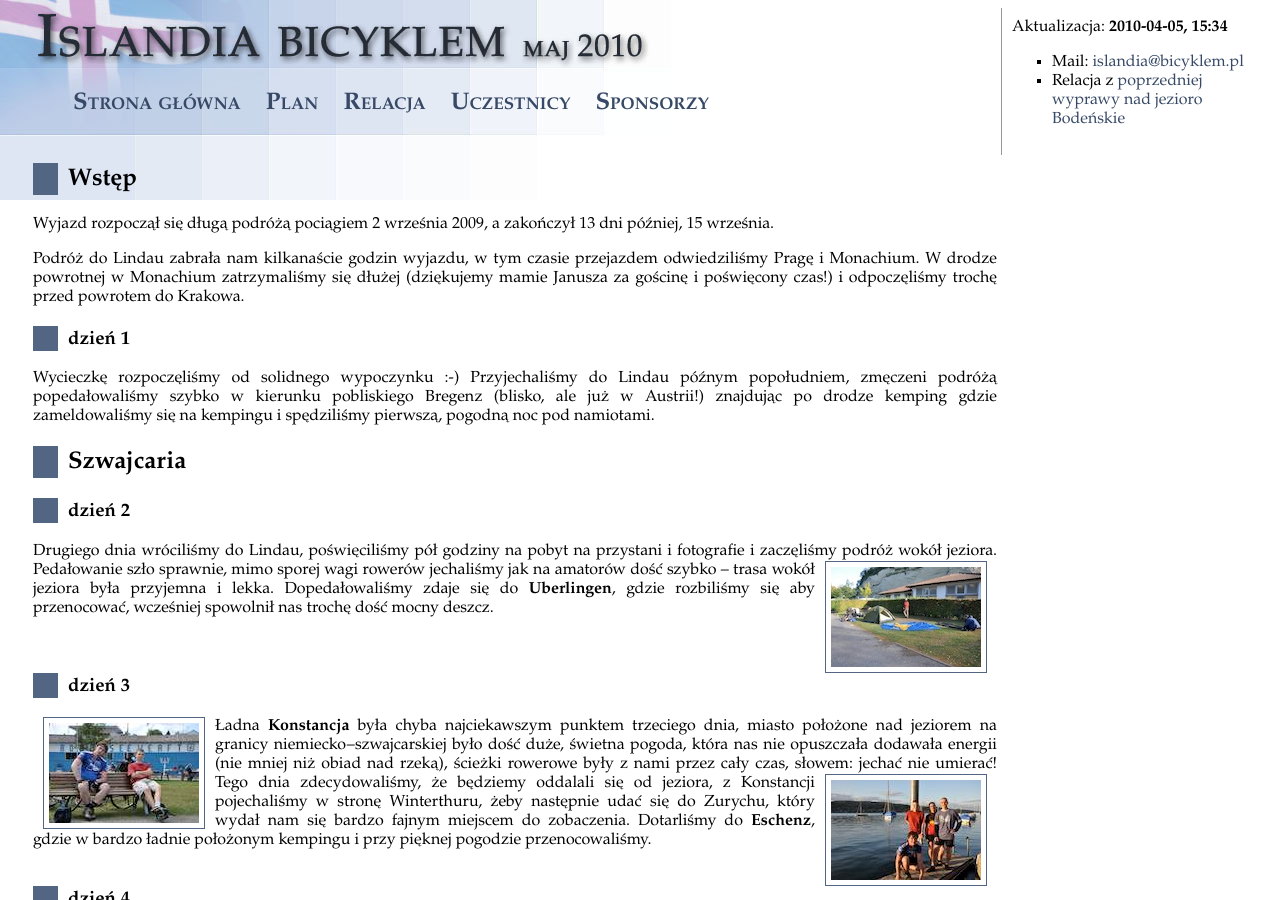
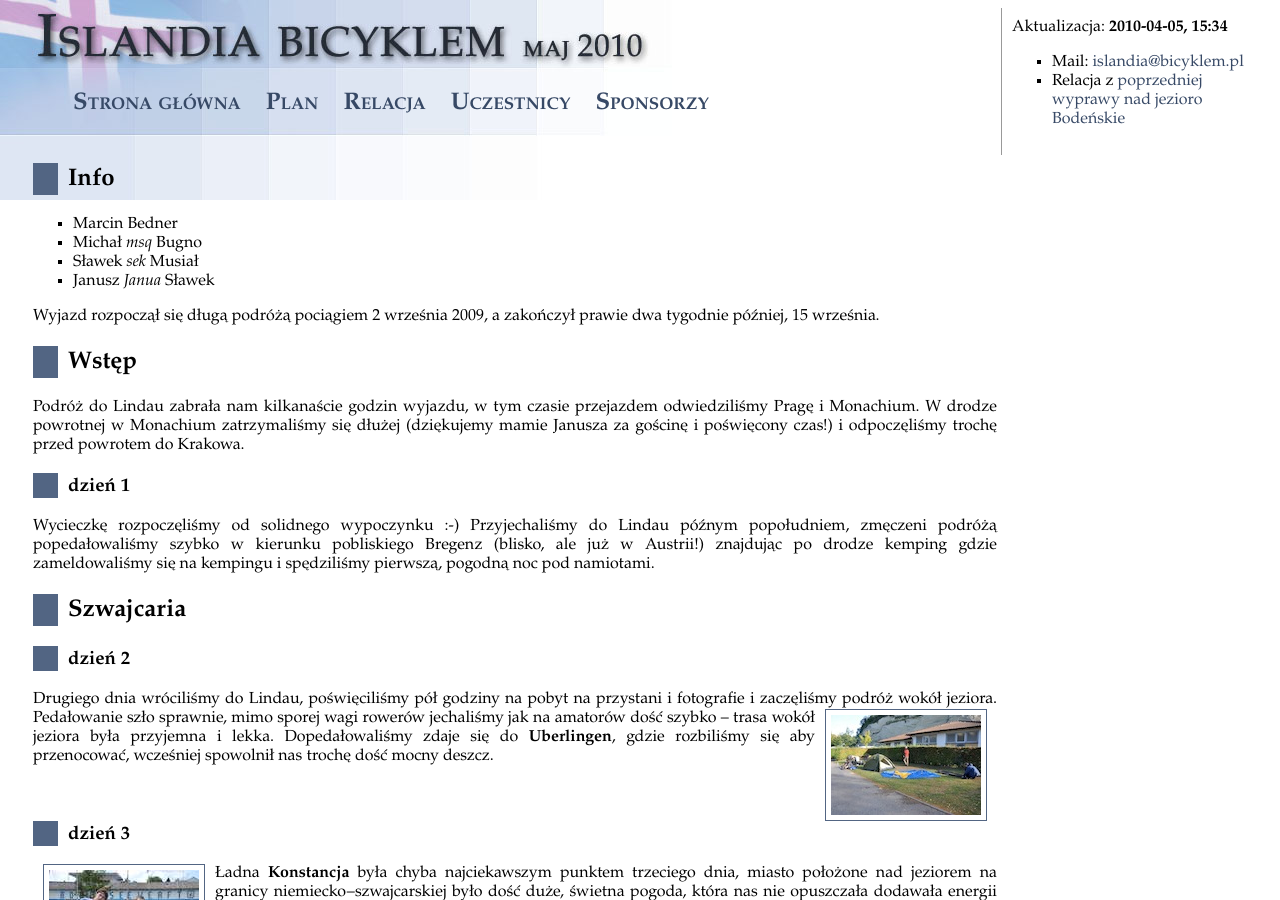
Before and after one commit to michalbugno/bicyklem.pl, a Jekyll site: the page built from bodensee.markdown, in a window 1280 px wide and 900 px high. Built offline with Jekyll 4.4.1, drawn with Linux system fonts in a browser that asks for light colours.

Commit message:
Bodensee up

```diff
--- a/bodensee.markdown
+++ b/bodensee.markdown
@@ -3,10 +3,16 @@ layout: default
 title: Bodensee - relacja z wyprawy
 ---
 
+## Info
+ * Marcin Bedner
+ * Michał <em>msq</em> Bugno
+ * Sławek <em>sek</em> Musiał
+ * Janusz <em>Janua</em> Sławek
+
+Wyjazd rozpoczął się długą podróżą pociągiem 2 września 2009, a zakończył prawie
+dwa tygodnie później, 15 września.
+
 ## Wstęp
-Wyjazd rozpoczął się długą podróżą pociągiem 2 września 2009, a zakończył 13 dni
-później, 15 września.
-
 Podróż do Lindau zabrała nam kilkanaście godzin wyjazdu, w tym czasie przejazdem
 odwiedziliśmy Pragę i Monachium. W drodze powrotnej w Monachium zatrzymaliśmy
 się dłużej (dziękujemy mamie Janusza za gościnę i poświęcony czas!) i
```
